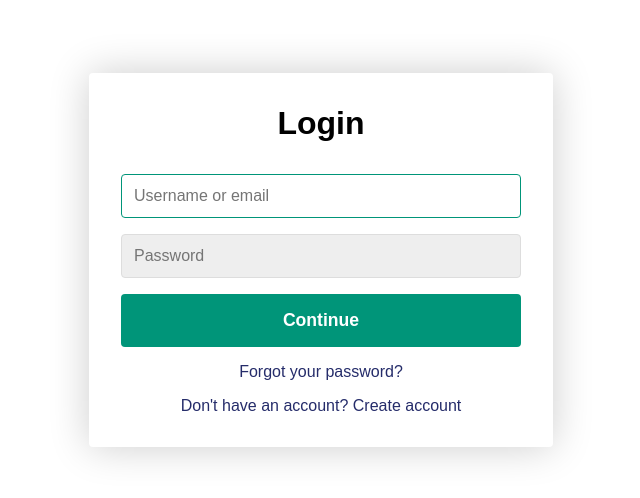
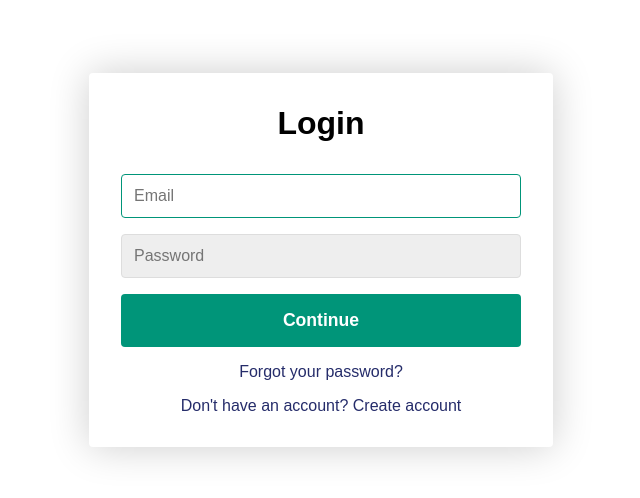
Before and after one commit to rising-star2712/Virtual-lab-website, a website: page app.html in a window 1280 px wide. Shown: the part 140-638 px from the top of the page, without its empty margins (319-959 px from the left). Drawn offline with Linux system fonts and the light colour scheme.

Commit message:
Changes to Login UI

```diff
--- a/app.html
+++ b/app.html
@@ -13,7 +13,7 @@
             <h1 class="form__title">Login</h1>
             <div class="form__message form__message--error"></div>
             <div class="form__input-group">
-                <input type="text" name="email" class="form__input" autofocus placeholder="Username or email">
+                <input type="text" name="email" class="form__input" autofocus placeholder="Email">
                 <div class="form__input-error-message"></div>
             </div>
             <div class="form__input-group">
```
